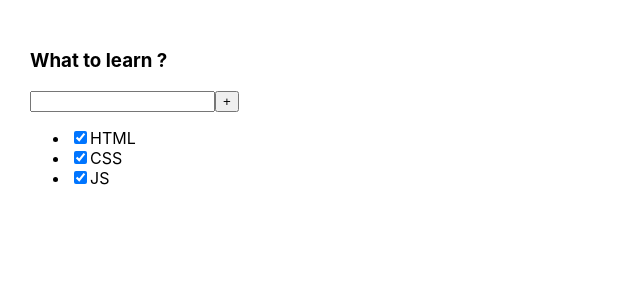
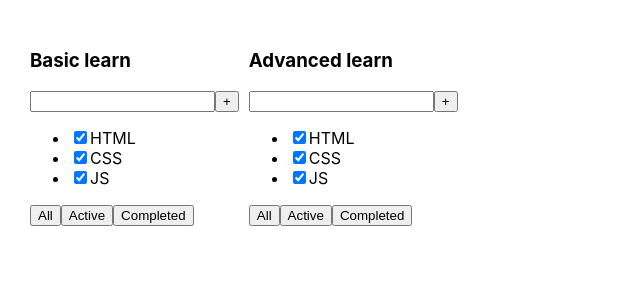
Before and after one commit to dktwho/2-todolist-ts-by-d, a React (Create React App) app: page / in a window 1280 px wide. Shown: the top 300 px of the page, without its empty margins (0-640 px from the left). Built offline with nearby package versions, Linux system fonts and the light colour scheme.

Commit message:
Create apart component for Todolist, give him typed props

```diff
--- a/src/App.tsx
+++ b/src/App.tsx
@@ -1,30 +1,14 @@
 import React from 'react';
 import './App.css';
+import {Todolist} from "./Todolist";
 
 function App() {
     return (
         <div className="App">
-            <Todolist/>
+            <Todolist title={'Basic learn'}/>
+            <Todolist title={'Advanced learn'}/>
         </div>
     );
 }
 
-const Todolist = () => {
-    return (
-        <div>
-            <h3>What to learn ?</h3>
-            <div>
-                <input type="text"/>
-                <button>+</button>
-            </div>
-            <ul>
-                <li><input type="checkbox" checked={true}/><span>HTML</span></li>
-                <li><input type="checkbox" checked={true}/><span>CSS</span></li>
-                <li><input type="checkbox" checked={true}/><span>JS</span></li>
-
-            </ul>
-        </div>
-    )
-}
-
 export default App;
--- /dev/null
+++ b/src/Todolist.tsx
@@ -0,0 +1,28 @@
+import React from "react";
+
+export type  TitlePropsType = {
+    title: string
+}
+
+export const Todolist = ({title}:TitlePropsType ) => {
+    return (
+        <div>
+            <h3>{title}</h3>
+            <div>
+                <input type="text"/>
+                <button>+</button>
+            </div>
+            <ul>
+                <li><input type="checkbox" checked={true}/><span>HTML</span></li>
+                <li><input type="checkbox" checked={true}/><span>CSS</span></li>
+                <li><input type="checkbox" checked={true}/><span>JS</span></li>
+
+            </ul>
+            <div>
+                <button>All</button>
+                <button>Active</button>
+                <button>Completed</button>
+            </div>
+        </div>
+    )
+}
```
